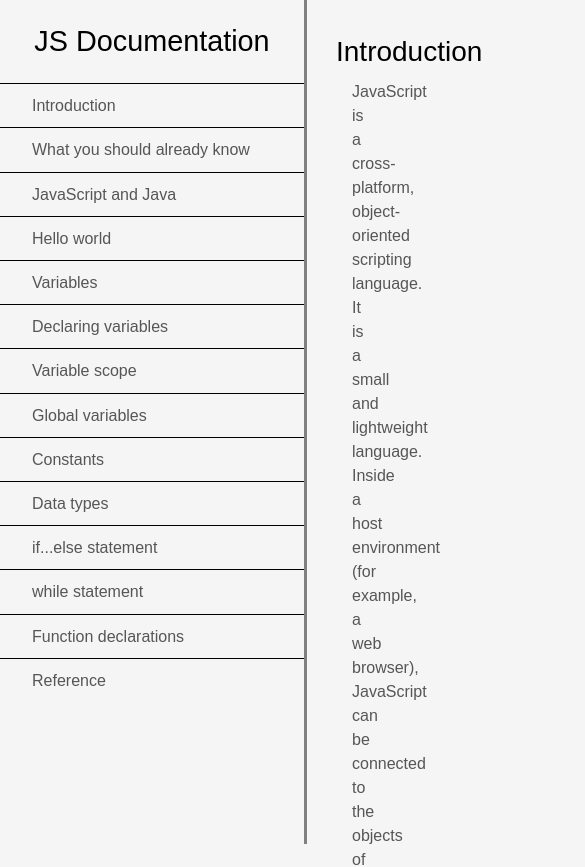
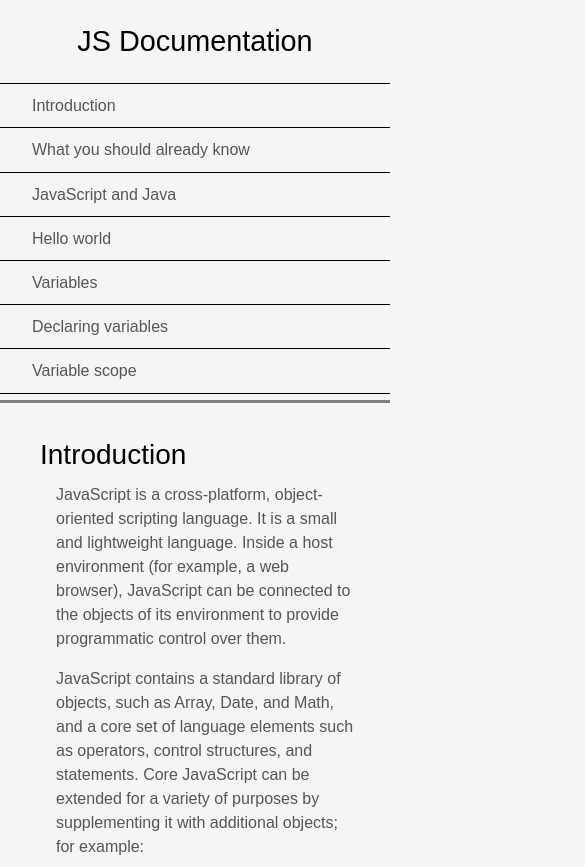
Before and after one commit to bradywinslow/technicalDocPage, a plain HTML site: page index.html in a window 390 px wide. Shown: the top 867 px of the page, 585 px wide, since content can reach past the window. Drawn offline with Linux system fonts and the light colour scheme.

Commit message:
Added media query for responsiveness

```diff
--- a/styles.css
+++ b/styles.css
@@ -58,7 +58,7 @@ header {
 
 code {
     display: block;
-    background-color: rgb(242, 242, 242);
+    background-color: rgb(237, 237, 237);
     padding: 1.25rem 1rem;
     border-radius: 5px;
     margin-left: 0.5rem;
@@ -67,3 +67,22 @@ code {
     font-size: 0.85rem;
     letter-spacing: 0.1rem;
 }
+
+@media only screen and (max-width: 850px) {
+    #navbar {
+        display: flex;
+        flex-direction: column;
+        position: relative;
+        border-bottom: solid grey;
+        border-right: none;
+        width: 100%;
+        line-height: 2.7rem;
+        font-size: 1.25rem;
+        height: 25rem;
+        overflow: scroll;
+    }
+
+    main {
+        margin-left: 1.5rem;
+    }
+}
```
